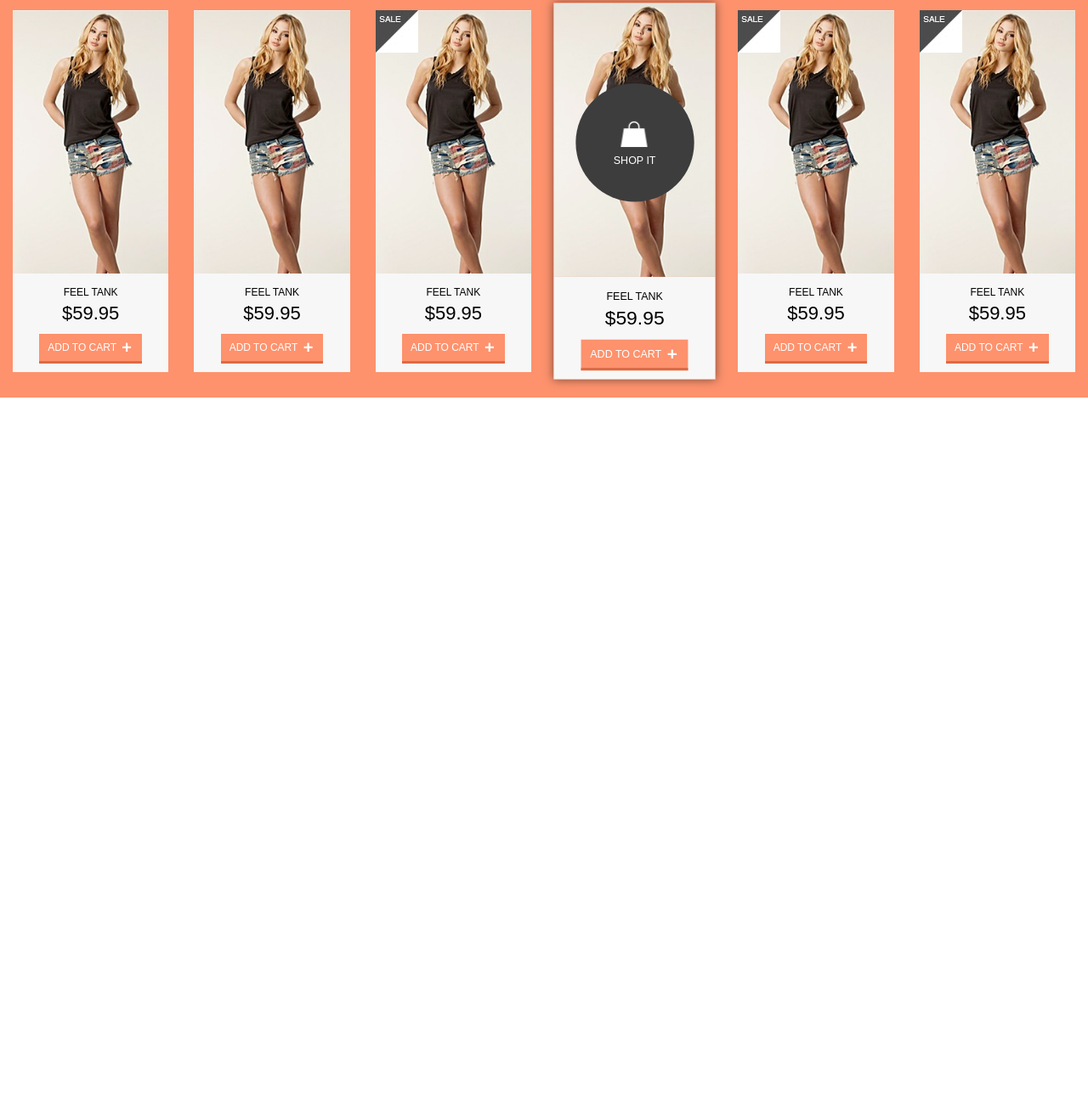
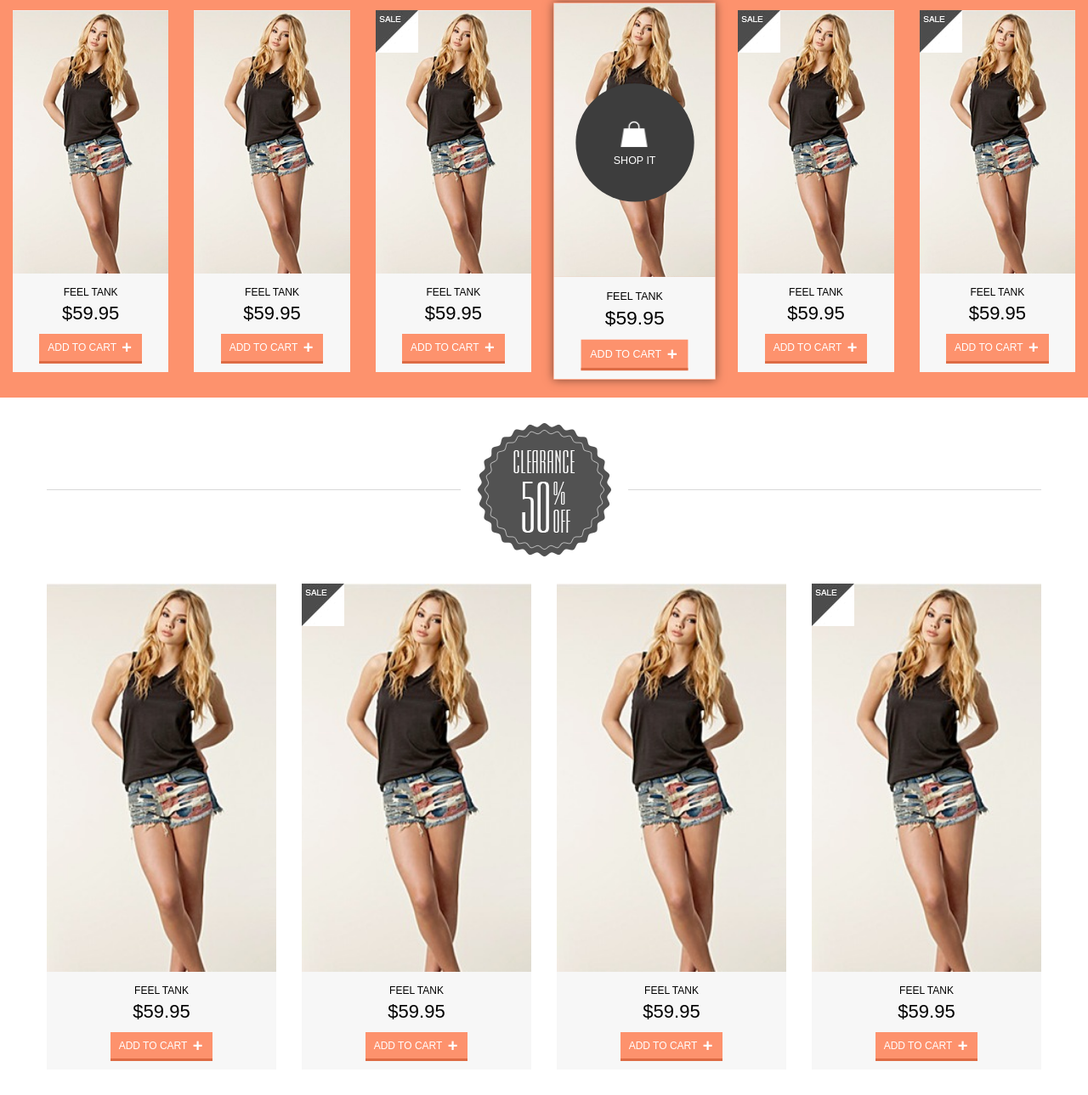
Before and after one commit to Raid4k/epam3, a website: page index.html in a window 1280 px wide. Shown: the part 1336-2625 px from the top of the page at 85% size. Before the commit the page ends 1804 px from the top, so only its background shows below. Drawn offline with Linux system fonts and the light colour scheme.

```diff
--- a/index.html
+++ b/index.html
@@ -127,7 +127,6 @@
                         </ul>
                     </div>
                 </div>
-
             </div>
             <div class="shop-main-content">
                 <div class="shop-content">
@@ -144,7 +143,6 @@
                        add to cart
                    </button>
                                 </div>
-
                             </div>
                         </li>
                         <li>
@@ -159,7 +157,6 @@
                        add to cart
                    </button>
                                 </div>
-
                             </div>
                         </li>
                         <li>
@@ -174,7 +171,6 @@
                        add to cart
                    </button>
                                 </div>
-
                             </div>
                         </li>
                         <li>
@@ -189,7 +185,6 @@
                        add to cart
                    </button>
                                 </div>
-
                             </div>
                         </li>
                         <li>
@@ -204,7 +199,6 @@
                        add to cart
                    </button>
                                 </div>
-
                             </div>
                         </li>
                         <li>
@@ -219,14 +213,83 @@
                        add to cart
                    </button>
                                 </div>
-
                             </div>
                         </li>
                     </ul>
                 </div>
+            </div>
+        </section>
+        <section class="clearance">
+            <div class="wrapper">
+                <div class="clearance-content">
+                    <div class="clearance-img">
+                    <img src="img/clearance.png" alt="qwe"></div>
+                </div>
 
+            <div class="shop-clearance">
+                <div class="shop-clearance-content">
+                    <ul>
+                        <li>
+                            <div class="shop-item ">
+                                <div class="shop-image">
+                                    <img src="img/w.jpeg" alt="123">
+                                </div>
+                                <div class="shop-item-info">
+                                    <h3>Feel tank</h3>
+                                    <p>$59.95</p>
+                                    <button class="shop-btn">
+                       add to cart
+                   </button>
+                                </div>
+                            </div>
+                        </li>
+                        <li>
+                            <div class="shop-item">
+                                <div class="shop-image shop-item-sale">
+                                    <img src="img/w.jpeg" alt="123">
+                                </div>
+                                <div class="shop-item-info">
+                                    <h3>Feel tank</h3>
+                                    <p>$59.95</p>
+                                    <button class="shop-btn">
+                       add to cart
+                   </button>
+                                </div>
+                            </div>
+                        </li>
+                        <li>
+                            <div class="shop-item ">
+                                <div class="shop-image ">
+                                    <img src="img/w.jpeg" alt="123">
+                                </div>
+                                <div class="shop-item-info">
+                                    <h3>Feel tank</h3>
+                                    <p>$59.95</p>
+                                    <button class="shop-btn">
+                       add to cart
+                   </button>
+                                </div>
+                            </div>
+                        </li>
 
+                        <li>
+                            <div class="shop-item ">
+                                <div class="shop-image shop-item-sale">
+                                    <img src="img/w.jpeg" alt="123">
+                                </div>
+                                <div class="shop-item-info">
+                                    <h3>Feel tank</h3>
+                                    <p>$59.95</p>
+                                    <button class="shop-btn">
+                       add to cart
+                   </button>
+                                </div>
+                            </div>
+                        </li>
+                    </ul>
+                </div>
             </div>
+                </div>
         </section>
     </main>
 </body>
--- a/sass/style.scss
+++ b/sass/style.scss
@@ -505,7 +505,6 @@
 }
 
 .shop-nav {
-
     display: flex;
     flex-wrap: wrap;
     justify-content: space-between;
@@ -558,7 +557,6 @@
             position: relative;
             width: 47px;
             height: 47px;
-
             &:first-child a {
                 &:hover {
                     background: #fd926d;
@@ -571,7 +569,6 @@
                         height: 27px;
                         background: url(../img/icons.png) -135px -5px;
                     }
-
                 }
                 &:after {
                     content: '';
@@ -595,7 +592,6 @@
                     height: 27px;
                     background: url(../img/icons.png) -135px -5px;
                 }
-
             }
             a {
                 display: block;
@@ -626,10 +622,12 @@
     overflow: hidden;
     text-align: center;
     position: relative;
-    &:hover{
+    &:hover {
         transform: scale(1.04);
-        box-shadow: 0 0 10px rgba(0,0,0,0.5);
-
+        -webkit-transform: scale(1.04);
+        -moz-transform: scale(1.04);
+        -ms-transform: scale(1.04);
+        box-shadow: 0 0 10px rgba(0, 0, 0, 0.5);
         &:after {
             position: absolute;
             content: '';
@@ -642,7 +640,6 @@
             background-position: -65px -5px;
             width: 30px;
             height: 30px;
-
         }
         &:before {
             position: absolute;
@@ -658,16 +655,19 @@
             border-radius: 50%;
             font-size: 12px;
             line-height: 175px;
-
         }
     }
 }
+
 .nohover {
     transform: scale(1.04);
-     box-shadow: 0 0 10px rgba(0,0,0,0.5);
+    -moz-transform: scale(1.04);
+    -ms-transform: scale(1.04);
+    -webkit-transform: scale(1.04);
+    box-shadow: 0 0 10px rgba(0, 0, 0, 0.5);
 }
+
 .shop-item-nohover {
-
     &:after {
         position: absolute;
         content: '';
@@ -680,8 +680,6 @@
         background-position: -65px -5px;
         width: 30px;
         height: 30px;
-
-
     }
     &:before {
         position: absolute;
@@ -697,20 +695,15 @@
         border-radius: 50%;
         font-size: 12px;
         line-height: 175px;
-
-
     }
 }
+
 .shop-image {
-
     img {
-
         width: 100%;
         height: auto;
         display: block;
-
     }
-
 }
 
 .shop-item-info {
@@ -760,3 +753,50 @@
         background: url(../img/sale.jpg) no-repeat;
     }
 }
+.clearance {
+	margin-top: 30px;
+}
+ .clearance-content {
+   text-align: center;
+      position: relative;
+     img{
+         position: relative;
+         z-index: 2;
+         padding:0 20px;
+         background: #fff;
+
+     }
+     &:before{
+         content: '';
+         z-index: 1;
+         position:absolute;
+         height: 0;
+         width: 100%;
+         display: block;
+         bottom: 50%;
+         border-bottom: 1px solid #d8d8d8;
+
+     }
+}
+.shop-clearance{
+  background: #fff;
+    text-align: center;
+    ul{
+    list-style: none;
+    display: flex;
+    margin: 0;
+    padding: 30px 0;
+    justify-content: space-between;
+        li{
+            width:30%;
+            margin: 0 15px;
+            &:last-child{
+                margin-right: 0px;
+            }
+            &:first-child{
+               margin-left: 0px ;
+            }
+
+        }
+    }
+}
```
Also changed, not shown: css/style.css, img/bag.png (added). Lines whose indentation alone changed are shown as unchanged.
